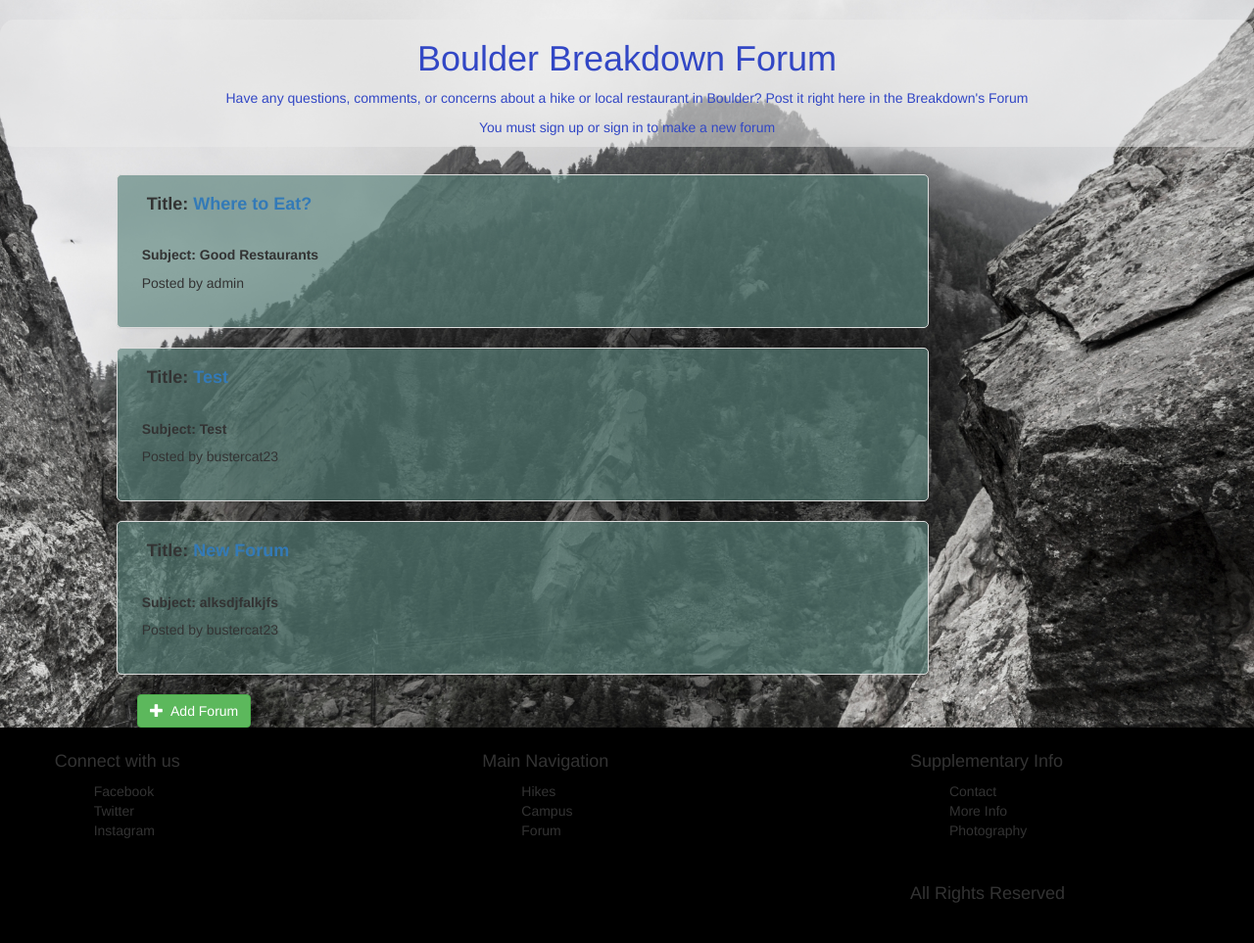
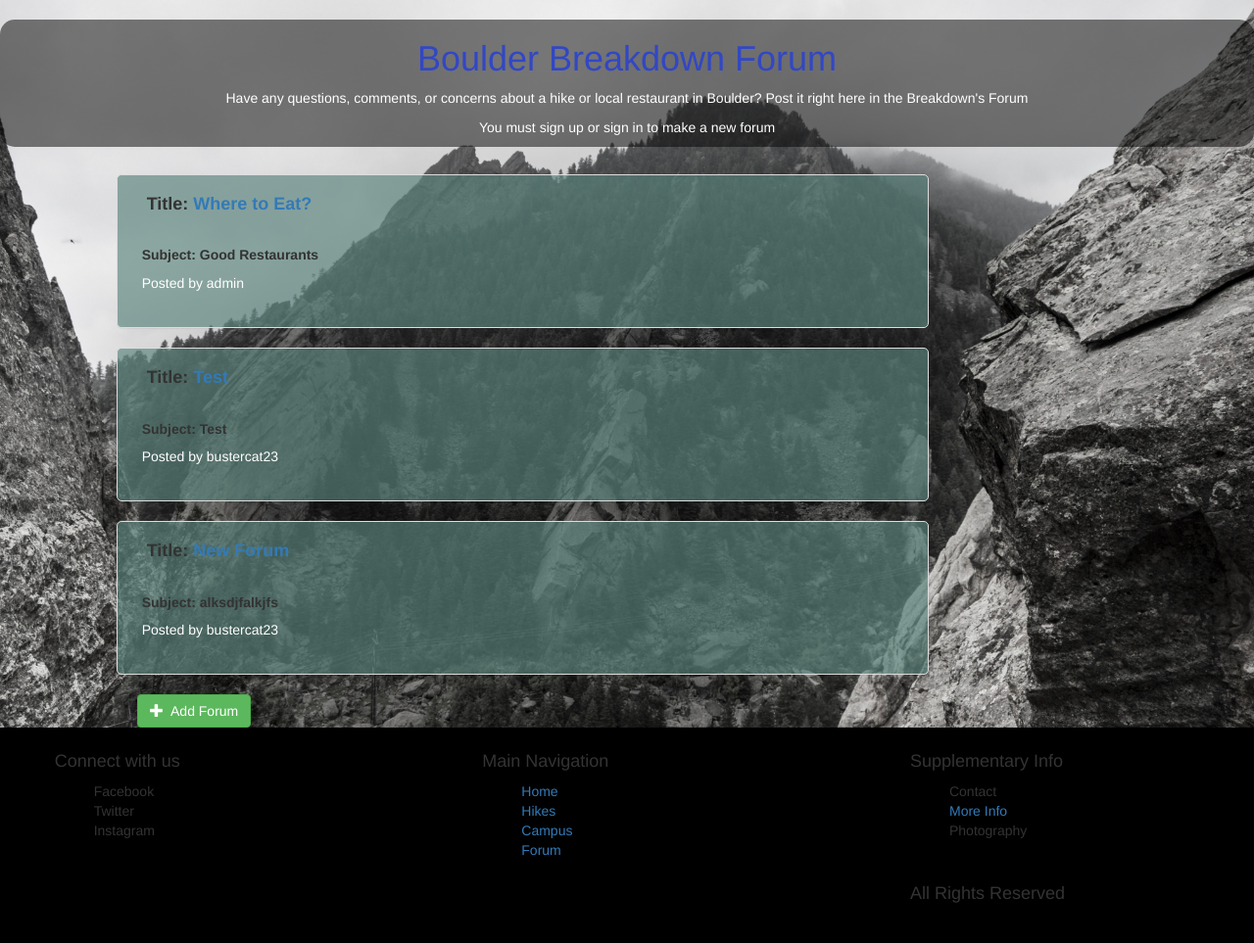
Before and after one commit to kayne10/BoulderBreakdown, a Django app: page /forum/ in a window 1280 px wide; the page is wider, and only the part inside the window is pictured. Shown: the part 52-1015 px from the top of that part at 98% size. Run offline with Django 3.2, Linux system fonts and the light colour scheme; data comes from the database, SQL or seed files in the repository; both versions use the stored data as it was after the commit; some libraries are stand-ins or nearby versions.

Commit message:
Improved design of home and forum page

```diff
--- a/forum/templates/forum/base.html
+++ b/forum/templates/forum/base.html
@@ -85,9 +85,10 @@
         <div class="panel-body">
           <h4>Main Navigation</h4>
           <ul>
-            <li>Hikes</li>
-            <li>Campus</li>
-            <li>Forum</li>
+            <li><a href="{% url 'hikes:home' %}">Home</a></li>
+            <li><a href="{% url 'hikes:index' %}">Hikes</a></li>
+            <li><a href="{% url 'campus:index' %}">Campus</a></li>
+            <li><a href="{% url 'forum:index' %}">Forum</a></li>
           </ul>
         </div>
       </div>
@@ -98,7 +99,7 @@
           <h4>Supplementary Info</h4>
           <ul>
             <li>Contact</li>
-            <li>More Info</li>
+            <li><a href="{% url 'hikes:info' %}">More Info</a></li>
             <li>Photography</li>
           </ul>
         </div>
--- a/hikes/static/hikes/style.css
+++ b/hikes/static/hikes/style.css
@@ -77,6 +77,17 @@ footer .panel-footer {
 	height: 400px;
 	width: 100%;
 	background-image: url(../hikes/img/UMC2.jpg);
+	/*-webkit-filter: grayscale(100%);
+	filter: grayscale(100%);*/
+	background-attachment: fixed;
+  	background-position: top center;
+  	background-size: cover;
+}
+
+#CampusImg2 {
+	height: 410px;
+	width: 100%;
+	background-image: url(../hikes/img/home3.jpg);
 	-webkit-filter: grayscale(100%);
 	filter: grayscale(100%);
 	background-attachment: fixed;
@@ -107,7 +118,7 @@ footer .panel-footer {
 }
 
 .jumbotron {
-	background:rgba(255,255,255,0.25);
+	background:rgba(0,0,0,0.25);
 	-webkit-background-size: 100% 100%;
     -moz-background-size: 100% 100%;
     -o-background-size: 100% 100%;
@@ -120,10 +131,14 @@ footer .panel-footer {
 	color: white;
 }
 
+.jumbotron h1, p {
+	color: white;
+}
+
 #ForumInfo {
 	color: #3247c5;
 	text-align: center;
-	background:rgba(235,235,235,0.5);
+	background:rgba(0,0,0,0.5);
 	border-radius: 15px;
 	margin-bottom: 2em;
 }
--- a/hikes/templates/hikes/home.html
+++ b/hikes/templates/hikes/home.html
@@ -128,7 +128,7 @@
 					</div>
 				</div>
 			</div>
-		<div class="container-fluid" id="CampusImg"></div>
+		<div class="container-fluid" id="CampusImg2"></div>
 </div>
 
 
```
Also changed, not shown: campus/templates/campus/base.html (+5 -4 lines), hikes/templates/hikes/base.html (+5 -4 lines), db.sqlite3, hikes/static/hikes/img/DSC_0106.jpg (added), hikes/static/hikes/img/DSC_0107.jpg (added), 11 other files.
